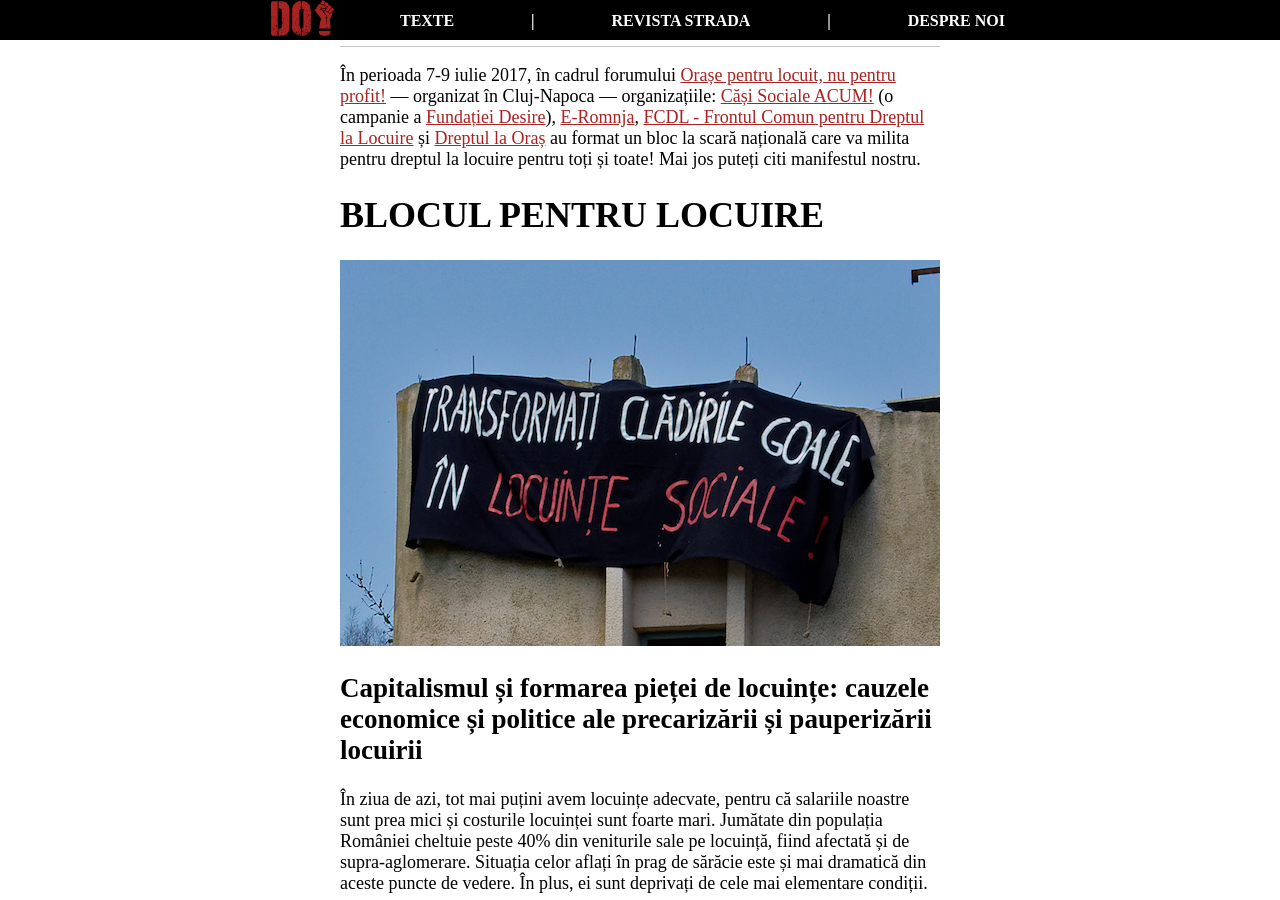
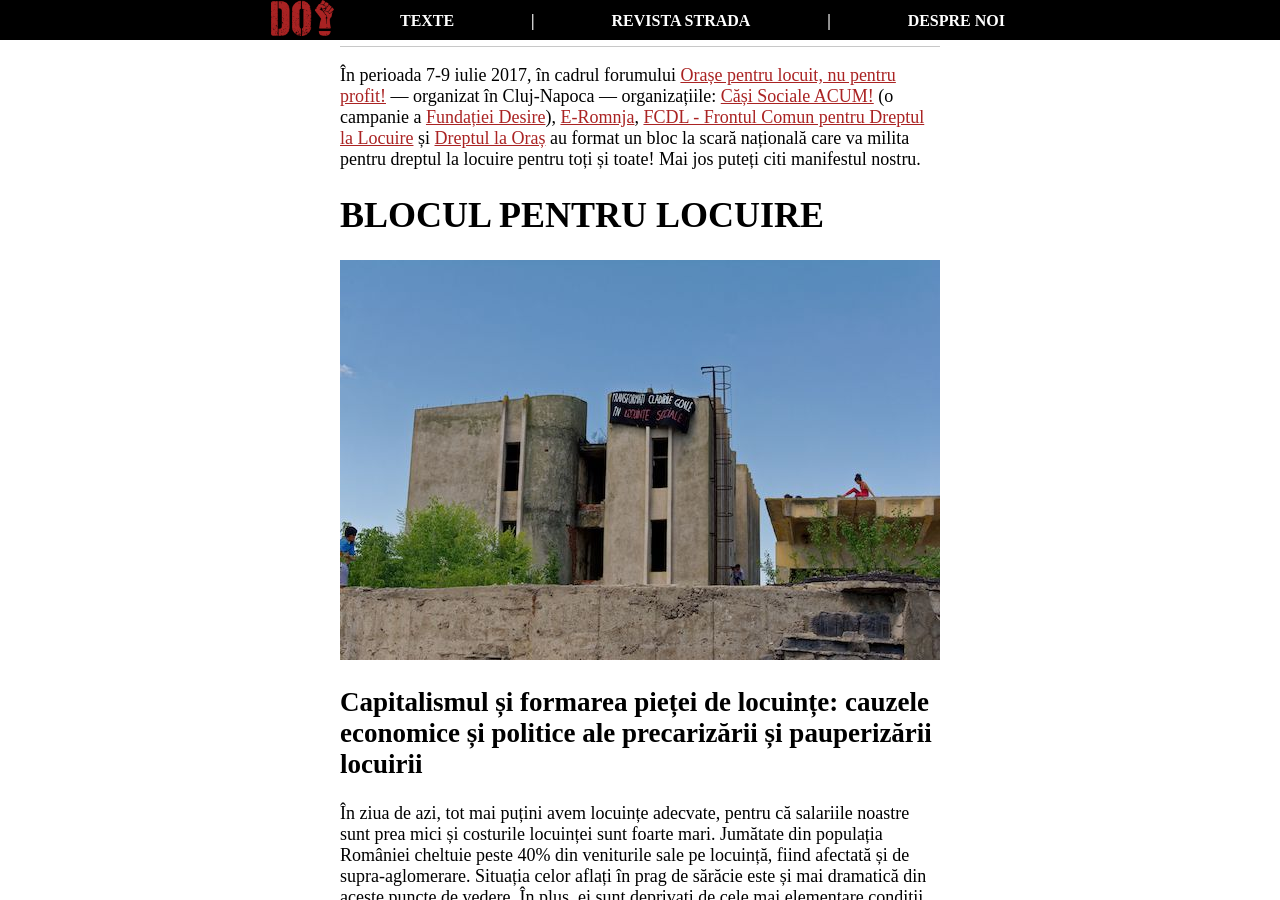
Before and after one commit to dreptul-la-oras/dreptul-la-oras.github.io, a Jekyll site: the page built from _posts/2017-07-11-blocul-pentru-locuire.md, in a window 1280 px wide and 900 px high, scrolled down 359 px. Built offline with Jekyll 4.4.1, drawn with Linux system fonts in a browser that asks for light colours.

Commit message:
Add another picture

```diff
--- a/_posts/2017-07-11-blocul-pentru-locuire.md
+++ b/_posts/2017-07-11-blocul-pentru-locuire.md
@@ -21,7 +21,7 @@ image:
 BLOCUL PENTRU LOCUIRE
 ======
 <div class="banner-wrap">
-    <img src="/assets/img/writings/2017-07-11-blocul-pentru-locuire.jpg">
+    <img src="/assets/img/writings/2017-07-11-blocul-pentru-locuire-large.jpg">
 </div>
 
 Capitalismul și formarea pieței de locuințe: cauzele economice și  politice ale precarizării și pauperizării locuirii
@@ -51,6 +51,10 @@ BLOCUL este o inițiativă descentralizată de organizații ce luptă pentru îm
 
 BLOCUL are o structură deschisă celor care acționează pe baza principiilor adoptate și doresc să se implice în acțiunile sale comune.
 
+<div class="banner-wrap">
+    <img src="/assets/img/writings/2017-07-11-blocul-pentru-locuire.jpg">
+</div>
+
 Principii
 -------
 
```
Also changed, not shown: assets/img/writings/2017-07-11-blocul-pentru-locuire-large.jpg (added).
